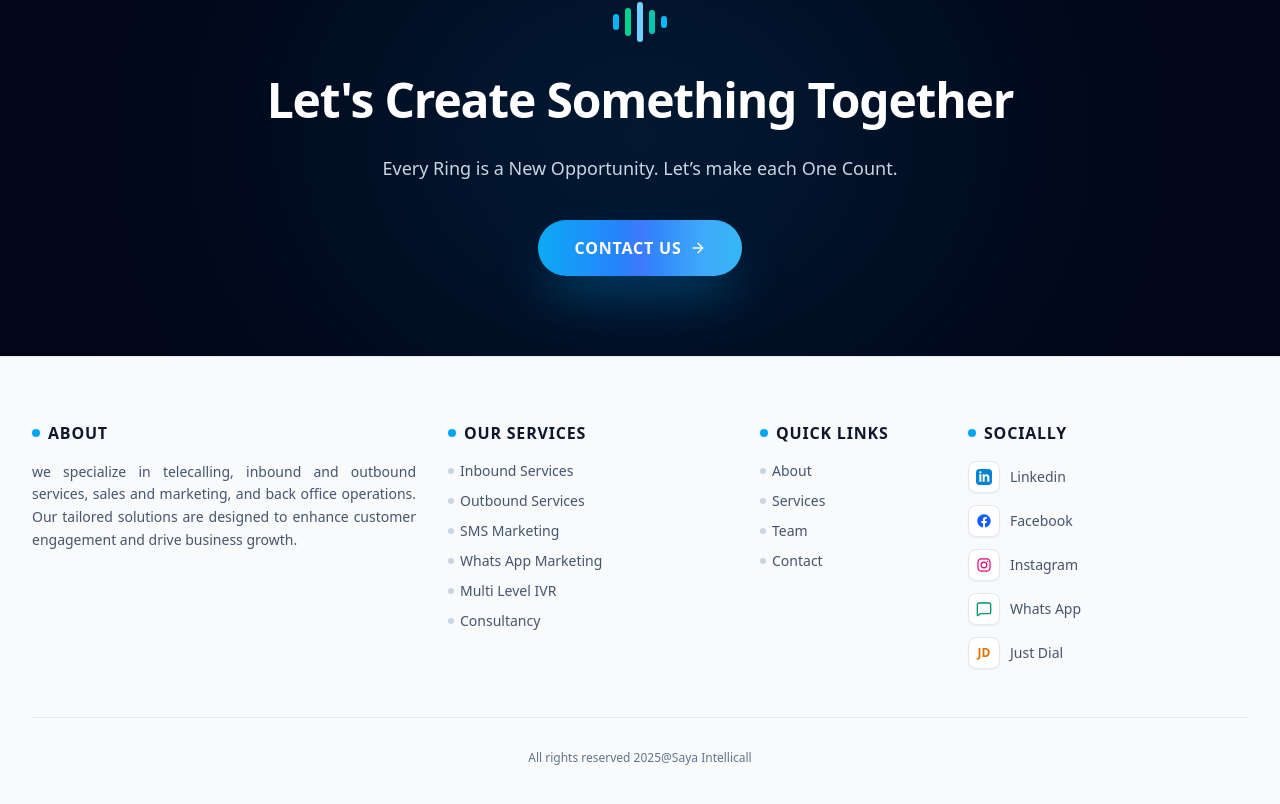
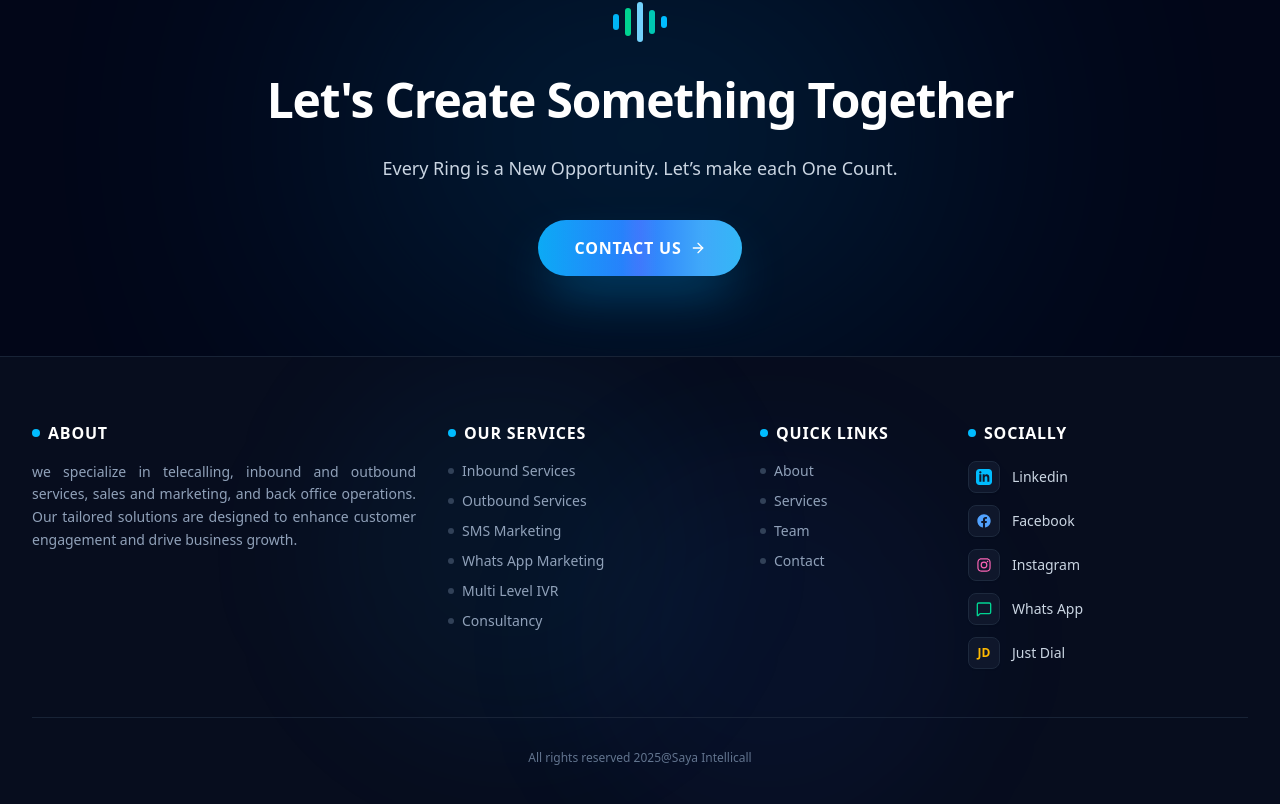
Before and after one commit to vidhidave006/sayaInt, a Next.js app: page / in a window 1280 px wide. Shown: the part 2991-3795 px from the top of the page. Built offline with nearby package versions, Linux system fonts and the light colour scheme.

Commit message:
style: update footer to deep midnight dark theme with illuminated borders and glowing social badges

```diff
--- a/components/Footer.tsx
+++ b/components/Footer.tsx
@@ -1,63 +1,67 @@
 import Link from "next/link";
 import { FacebookIcon, InstagramIcon, LinkedinIcon } from "@/components/SocialIcons";
-import { MessageSquare, Phone, MapPin, Mail, ArrowRight } from "lucide-react";
+import { MessageSquare } from "lucide-react";
 
 export default function Footer() {
   return (
-    <footer id="footer" className="bg-[#f8fafc] text-slate-700 py-16 border-t border-slate-200">
-      <div className="max-w-7xl mx-auto px-4 sm:px-6 lg:px-8">
-        <div className="grid grid-cols-1 md:grid-cols-2 lg:grid-cols-12 gap-10 lg:gap-8 pb-12 border-b border-slate-200">
+    <footer id="footer" className="bg-[#070D1E] text-slate-300 py-16 border-t border-slate-800/80 relative overflow-hidden">
+      {/* Soft Ambient Deep Glows */}
+      <div className="absolute top-0 left-1/4 w-96 h-96 bg-sky-500/5 rounded-full blur-3xl pointer-events-none" />
+      <div className="absolute bottom-0 right-1/4 w-96 h-96 bg-blue-600/5 rounded-full blur-3xl pointer-events-none" />
+
+      <div className="max-w-7xl mx-auto px-4 sm:px-6 lg:px-8 relative z-10">
+        <div className="grid grid-cols-1 md:grid-cols-2 lg:grid-cols-12 gap-10 lg:gap-8 pb-12 border-b border-slate-800/80">
           {/* About (4 cols) */}
           <div className="lg:col-span-4 space-y-4">
-            <h3 className="text-slate-900 font-bold text-base uppercase tracking-wider flex items-center gap-2">
-              <span className="w-2 h-2 rounded-full bg-sky-500" />
+            <h3 className="text-white font-bold text-base uppercase tracking-wider flex items-center gap-2">
+              <span className="w-2 h-2 rounded-full bg-sky-400" />
               about
             </h3>
-            <p className="text-sm text-slate-600 text-justify leading-relaxed">
+            <p className="text-sm text-slate-400 text-justify leading-relaxed">
               we specialize in telecalling, inbound and outbound services, sales and marketing, and back office operations. Our tailored solutions are designed to enhance customer engagement and drive business growth.
             </p>
           </div>
 
           {/* Our Services (3 cols) */}
           <div className="lg:col-span-3 space-y-4">
-            <h3 className="text-slate-900 font-bold text-base uppercase tracking-wider flex items-center gap-2">
-              <span className="w-2 h-2 rounded-full bg-sky-500" />
+            <h3 className="text-white font-bold text-base uppercase tracking-wider flex items-center gap-2">
+              <span className="w-2 h-2 rounded-full bg-sky-400" />
               Our Services
             </h3>
-            <ul className="space-y-2.5 text-sm text-slate-600">
+            <ul className="space-y-2.5 text-sm text-slate-400">
               <li>
-                <Link href="/service" className="hover:text-sky-600 transition-colors flex items-center gap-1.5 group">
-                  <span className="w-1.5 h-1.5 rounded-full bg-slate-300 group-hover:bg-sky-500 transition-colors" />
+                <Link href="/service" className="hover:text-sky-400 transition-colors flex items-center gap-2 group">
+                  <span className="w-1.5 h-1.5 rounded-full bg-slate-700 group-hover:bg-sky-400 transition-colors" />
                   <span>Inbound Services</span>
                 </Link>
               </li>
               <li>
-                <Link href="/service" className="hover:text-sky-600 transition-colors flex items-center gap-1.5 group">
-                  <span className="w-1.5 h-1.5 rounded-full bg-slate-300 group-hover:bg-sky-500 transition-colors" />
+                <Link href="/service" className="hover:text-sky-400 transition-colors flex items-center gap-2 group">
+                  <span className="w-1.5 h-1.5 rounded-full bg-slate-700 group-hover:bg-sky-400 transition-colors" />
                   <span>Outbound Services</span>
                 </Link>
               </li>
               <li>
-                <Link href="/service" className="hover:text-sky-600 transition-colors flex items-center gap-1.5 group">
-                  <span className="w-1.5 h-1.5 rounded-full bg-slate-300 group-hover:bg-sky-500 transition-colors" />
+                <Link href="/service" className="hover:text-sky-400 transition-colors flex items-center gap-2 group">
+                  <span className="w-1.5 h-1.5 rounded-full bg-slate-700 group-hover:bg-sky-400 transition-colors" />
                   <span>SMS Marketing</span>
                 </Link>
               </li>
               <li>
-                <Link href="/service" className="hover:text-sky-600 transition-colors flex items-center gap-1.5 group">
-                  <span className="w-1.5 h-1.5 rounded-full bg-slate-300 group-hover:bg-sky-500 transition-colors" />
+                <Link href="/service" className="hover:text-sky-400 transition-colors flex items-center gap-2 group">
+                  <span className="w-1.5 h-1.5 rounded-full bg-slate-700 group-hover:bg-sky-400 transition-colors" />
                   <span>Whats App Marketing</span>
                 </Link>
               </li>
               <li>
-                <Link href="/service" className="hover:text-sky-600 transition-colors flex items-center gap-1.5 group">
-                  <span className="w-1.5 h-1.5 rounded-full bg-slate-300 group-hover:bg-sky-500 transition-colors" />
+                <Link href="/service" className="hover:text-sky-400 transition-colors flex items-center gap-2 group">
+                  <span className="w-1.5 h-1.5 rounded-full bg-slate-700 group-hover:bg-sky-400 transition-colors" />
                   <span>Multi Level IVR</span>
                 </Link>
               </li>
               <li>
-                <Link href="/service" className="hover:text-sky-600 transition-colors flex items-center gap-1.5 group">
-                  <span className="w-1.5 h-1.5 rounded-full bg-slate-300 group-hover:bg-sky-500 transition-colors" />
+                <Link href="/service" className="hover:text-sky-400 transition-colors flex items-center gap-2 group">
+                  <span className="w-1.5 h-1.5 rounded-full bg-slate-700 group-hover:bg-sky-400 transition-colors" />
                   <span>Consultancy</span>
                 </Link>
               </li>
@@ -66,32 +70,32 @@ export default function Footer() {
 
           {/* Quick Links (2 cols) */}
           <div className="lg:col-span-2 space-y-4">
-            <h3 className="text-slate-900 font-bold text-base uppercase tracking-wider flex items-center gap-2">
-              <span className="w-2 h-2 rounded-full bg-sky-500" />
+            <h3 className="text-white font-bold text-base uppercase tracking-wider flex items-center gap-2">
+              <span className="w-2 h-2 rounded-full bg-sky-400" />
               Quick Links
             </h3>
-            <ul className="space-y-2.5 text-sm text-slate-600">
+            <ul className="space-y-2.5 text-sm text-slate-400">
               <li>
-                <Link href="/about" className="hover:text-sky-600 transition-colors flex items-center gap-1.5 group">
-                  <span className="w-1.5 h-1.5 rounded-full bg-slate-300 group-hover:bg-sky-500 transition-colors" />
+                <Link href="/about" className="hover:text-sky-400 transition-colors flex items-center gap-2 group">
+                  <span className="w-1.5 h-1.5 rounded-full bg-slate-700 group-hover:bg-sky-400 transition-colors" />
                   <span>About</span>
                 </Link>
               </li>
               <li>
-                <Link href="/service" className="hover:text-sky-600 transition-colors flex items-center gap-1.5 group">
-                  <span className="w-1.5 h-1.5 rounded-full bg-slate-300 group-hover:bg-sky-500 transition-colors" />
+                <Link href="/service" className="hover:text-sky-400 transition-colors flex items-center gap-2 group">
+                  <span className="w-1.5 h-1.5 rounded-full bg-slate-700 group-hover:bg-sky-400 transition-colors" />
                   <span>Services</span>
                 </Link>
               </li>
               <li>
-                <Link href="/team" className="hover:text-sky-600 transition-colors flex items-center gap-1.5 group">
-                  <span className="w-1.5 h-1.5 rounded-full bg-slate-300 group-hover:bg-sky-500 transition-colors" />
+                <Link href="/team" className="hover:text-sky-400 transition-colors flex items-center gap-2 group">
+                  <span className="w-1.5 h-1.5 rounded-full bg-slate-700 group-hover:bg-sky-400 transition-colors" />
                   <span>Team</span>
                 </Link>
               </li>
               <li>
-                <Link href="/contact" className="hover:text-sky-600 transition-colors flex items-center gap-1.5 group">
-                  <span className="w-1.5 h-1.5 rounded-full bg-slate-300 group-hover:bg-sky-500 transition-colors" />
+                <Link href="/contact" className="hover:text-sky-400 transition-colors flex items-center gap-2 group">
+                  <span className="w-1.5 h-1.5 rounded-full bg-slate-700 group-hover:bg-sky-400 transition-colors" />
                   <span>Contact</span>
                 </Link>
               </li>
@@ -100,22 +104,22 @@ export default function Footer() {
 
           {/* Socially (3 cols) */}
           <div className="lg:col-span-3 space-y-4">
-            <h3 className="text-slate-900 font-bold text-base uppercase tracking-wider flex items-center gap-2">
-              <span className="w-2 h-2 rounded-full bg-sky-500" />
+            <h3 className="text-white font-bold text-base uppercase tracking-wider flex items-center gap-2">
+              <span className="w-2 h-2 rounded-full bg-sky-400" />
               Socially
             </h3>
-            <ul className="space-y-3 text-sm text-slate-600">
+            <ul className="space-y-3 text-sm text-slate-400">
               <li>
                 <a
                   href="https://in.linkedin.com/in/abdullahsaya"
                   target="_blank"
                   rel="noopener noreferrer"
-                  className="hover:text-sky-600 transition-colors flex items-center gap-2.5 group"
+                  className="hover:text-sky-400 transition-colors flex items-center gap-3 group"
                 >
-                  <span className="w-8 h-8 rounded-lg bg-white border border-slate-200 shadow-xs flex items-center justify-center text-sky-600 group-hover:border-sky-400 group-hover:bg-sky-50 transition-all">
+                  <span className="w-8 h-8 rounded-lg bg-slate-900 border border-slate-800 text-sky-400 flex items-center justify-center group-hover:border-sky-500 group-hover:bg-sky-500/10 group-hover:text-white transition-all shadow-xs">
                     <LinkedinIcon className="w-4 h-4" />
                   </span>
-                  <span className="font-medium">Linkedin</span>
+                  <span className="font-medium text-slate-300 group-hover:text-white transition-colors">Linkedin</span>
                 </a>
               </li>
               <li>
@@ -123,12 +127,12 @@ export default function Footer() {
                   href="https://www.facebook.com/SayaIntellicall/"
                   target="_blank"
                   rel="noopener noreferrer"
-                  className="hover:text-blue-600 transition-colors flex items-center gap-2.5 group"
+                  className="hover:text-blue-400 transition-colors flex items-center gap-3 group"
                 >
-                  <span className="w-8 h-8 rounded-lg bg-white border border-slate-200 shadow-xs flex items-center justify-center text-blue-600 group-hover:border-blue-400 group-hover:bg-blue-50 transition-all">
+                  <span className="w-8 h-8 rounded-lg bg-slate-900 border border-slate-800 text-blue-400 flex items-center justify-center group-hover:border-blue-500 group-hover:bg-blue-500/10 group-hover:text-white transition-all shadow-xs">
                     <FacebookIcon className="w-4 h-4" />
                   </span>
-                  <span className="font-medium">Facebook</span>
+                  <span className="font-medium text-slate-300 group-hover:text-white transition-colors">Facebook</span>
                 </a>
               </li>
               <li>
@@ -136,12 +140,12 @@ export default function Footer() {
                   href="https://www.instagram.com/abdullah.f.saya/"
                   target="_blank"
                   rel="noopener noreferrer"
-                  className="hover:text-pink-600 transition-colors flex items-center gap-2.5 group"
+                  className="hover:text-pink-400 transition-colors flex items-center gap-3 group"
                 >
-                  <span className="w-8 h-8 rounded-lg bg-white border border-slate-200 shadow-xs flex items-center justify-center text-pink-600 group-hover:border-pink-400 group-hover:bg-pink-50 transition-all">
+                  <span className="w-8 h-8 rounded-lg bg-slate-900 border border-slate-800 text-pink-400 flex items-center justify-center group-hover:border-pink-500 group-hover:bg-pink-500/10 group-hover:text-white transition-all shadow-xs">
                     <InstagramIcon className="w-4 h-4" />
                   </span>
-                  <span className="font-medium">Instagram</span>
+                  <span className="font-medium text-slate-300 group-hover:text-white transition-colors">Instagram</span>
                 </a>
               </li>
               <li>
@@ -149,12 +153,12 @@ export default function Footer() {
                   href="https://wa.me/919890044786?text=Hello%20Saya%20Intellicall"
                   target="_blank"
                   rel="noopener noreferrer"
-                  className="hover:text-emerald-600 transition-colors flex items-center gap-2.5 group"
+                  className="hover:text-emerald-400 transition-colors flex items-center gap-3 group"
                 >
-                  <span className="w-8 h-8 rounded-lg bg-white border border-slate-200 shadow-xs flex items-center justify-center text-emerald-600 group-hover:border-emerald-400 group-hover:bg-emerald-50 transition-all">
+                  <span className="w-8 h-8 rounded-lg bg-slate-900 border border-slate-800 text-emerald-400 flex items-center justify-center group-hover:border-emerald-500 group-hover:bg-emerald-500/10 group-hover:text-white transition-all shadow-xs">
                     <MessageSquare className="w-4 h-4" />
                   </span>
-                  <span className="font-medium">Whats App</span>
+                  <span className="font-medium text-slate-300 group-hover:text-white transition-colors">Whats App</span>
                 </a>
               </li>
               <li>
@@ -162,12 +166,12 @@ export default function Footer() {
                   href="https://www.justdial.com/Aurangabad-Maharashtra/Saya-Intellicall-Above-Reliance-Life-Insurance-Office-Nirala-Bazar-New-Samarth-Nagar-Nirala-Bazar/9999PX240-X240-130806122203-Y2J6_BZDET"
                   target="_blank"
                   rel="noopener noreferrer"
-                  className="hover:text-amber-600 transition-colors flex items-center gap-2.5 group"
+                  className="hover:text-amber-400 transition-colors flex items-center gap-3 group"
                 >
-                  <span className="w-8 h-8 rounded-lg bg-white border border-slate-200 shadow-xs flex items-center justify-center text-amber-600 font-bold text-xs group-hover:border-amber-400 group-hover:bg-amber-50 transition-all">
+                  <span className="w-8 h-8 rounded-lg bg-slate-900 border border-slate-800 text-amber-400 font-bold text-xs flex items-center justify-center group-hover:border-amber-500 group-hover:bg-amber-500/10 group-hover:text-white transition-all shadow-xs">
                     JD
                   </span>
-                  <span className="font-medium">Just Dial</span>
+                  <span className="font-medium text-slate-300 group-hover:text-white transition-colors">Just Dial</span>
                 </a>
               </li>
             </ul>
```
